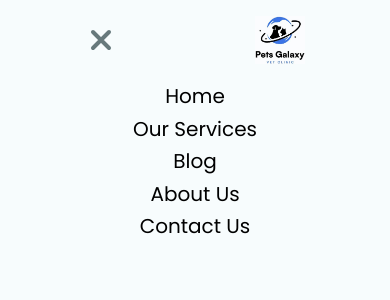
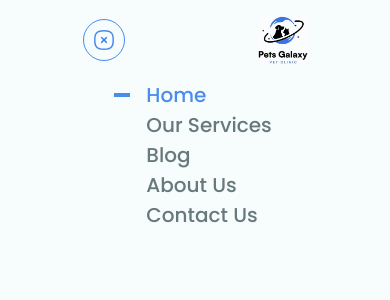
Before and after one commit to pgvetclinic/website, a Next.js app: page / in a window 390 px wide. Both pictures are taken after a click on the button 103 px from the left and 40 px from the top of the page. Shown: the top 300 px of the page. Built offline with nearby package versions, Linux system fonts and the light colour scheme.

Commit message:
change sidebar colors and icon

```diff
--- a/components/navigation/navbar/index.tsx
+++ b/components/navigation/navbar/index.tsx
@@ -3,6 +3,8 @@ import Logo from './Logo';
 import useNavigationStore from '@/store/NavigationStore';
 import { useEffect } from 'react';
 import { usePathname } from 'next/navigation';
+import Close from '@/components/svg/Close';
+import Menu from '@/components/svg/Menu';
 
 export default function NavBar() {
   const isOpen = useNavigationStore((state) => state.isOpen);
@@ -40,34 +42,9 @@ export default function NavBar() {
               className='inline-flex items-center md:hidden'
               onClick={toggle}
             >
-              {!isOpen ? (
-                <svg
-                  xmlns='http://www.w3.org/2000/svg'
-                  width='40'
-                  height='40'
-                  viewBox='0 0 24 24'
-                >
-                  <path
-                    fill='rgba(6, 33, 38, 0.60)'
-                    d='M3 6h18v2H3V6m0 5h18v2H3v-2m0 5h18v2H3v-2Z'
-                  />
-                </svg>
-              ) : (
-                <svg
-                  xmlns='http://www.w3.org/2000/svg'
-                  className='h-8 w-8 text-black'
-                  fill='none'
-                  viewBox='0 0 24 24'
-                  stroke='rgba(6, 33, 38, 0.60)'
-                >
-                  <path
-                    strokeLinecap='round'
-                    strokeLinejoin='round'
-                    strokeWidth='3'
-                    d='M6 18L18 6M6 6l12 12'
-                  />
-                </svg>
-              )}
+              <div className='w-[42px] h-[42px] shrink-0 rounded-[50%] border-blue-primary border-[1px] border-solid flex justify-center items-center'>
+                {!isOpen ? <Menu /> : <Close />}
+              </div>
             </button>
             <ul className='hidden font-[500] leading-normal flex-row-reverse text-black-7 text-[20px] md:flex gap-x-6'>
               <li>
--- /dev/null
+++ b/components/sidebar/Option.tsx
@@ -0,0 +1,28 @@
+import { usePathname } from 'next/navigation';
+
+type OptionProps = {
+  pathName: string;
+  pathText: string;
+};
+
+export default function Option({ pathName, pathText }: OptionProps) {
+  const path = usePathname();
+
+  const samePath = path === pathName;
+  return (
+    <div className='flex justify-between items-center'>
+      <div
+        className={`h-[4px] mr-4 w-[20px] ${
+          samePath ? 'bg-blue-primary' : 'bg-blue-footer'
+        }`}
+      ></div>
+      <p
+        className={`text-[20px] w-full font-[500] leading-normal ${
+          samePath ? 'text-blue-primary' : 'text-black-7'
+        }`}
+      >
+        {pathText}
+      </p>
+    </div>
+  );
+}
--- a/components/sidebar/index.tsx
+++ b/components/sidebar/index.tsx
@@ -1,35 +1,38 @@
 'use client';
+
 import useNavigationStore from '@/store/NavigationStore';
 import Link from 'next/link';
+import Option from './Option';
 
 export default function Sidebar() {
   const isOpen = useNavigationStore((state) => state.isOpen);
+
   return isOpen ? (
     <div className='sidebar-container fixed w-full h-full overflow-hidden justify-center bg-white grid left-0 z-10'>
-      <ul className='sidebar-nav text-center leading-relaxed text-xl'>
+      <ul className='sidebar-nav text-left'>
         <li>
           <Link href='/'>
-            <p>Home</p>
+            <Option pathName='/' pathText='Home' />
           </Link>
         </li>
         <li>
           <Link href='/services'>
-            <p>Our Services</p>
+            <Option pathName='/services' pathText='Our Services' />
           </Link>
         </li>
         <li>
           <Link href='/blog'>
-            <p>Blog</p>
+            <Option pathName='/blog' pathText='Blog' />
           </Link>
         </li>
         <li>
           <Link href='/about'>
-            <p>About Us</p>
+            <Option pathName='/about' pathText='About Us' />
           </Link>
         </li>
         <li>
           <Link href='/contacts'>
-            <p>Contact Us</p>
+            <Option pathName='/contacts' pathText='Contact Us' />
           </Link>
         </li>
       </ul>
--- /dev/null
+++ b/components/svg/Close.tsx
@@ -0,0 +1,38 @@
+export default function Close() {
+  return (
+    <svg
+      xmlns='http://www.w3.org/2000/svg'
+      width='20'
+      height='20'
+      viewBox='0 0 20 20'
+      fill='none'
+    >
+      <path
+        d='M12.3941 7.59473L7.60205 12.3867'
+        stroke='#2876E8'
+        strokeOpacity='0.84'
+        strokeWidth='1.5'
+        strokeLinecap='round'
+        strokeLinejoin='round'
+      />
+      <path
+        d='M12.4001 12.393L7.6001 7.59302'
+        stroke='#2876E8'
+        strokeOpacity='0.84'
+        strokeWidth='1.5'
+        strokeLinecap='round'
+        strokeLinejoin='round'
+      />
+      <path
+        fill-rule='evenodd'
+        clip-rule='evenodd'
+        d='M0.75 10C0.75 16.937 3.063 19.25 10 19.25C16.937 19.25 19.25 16.937 19.25 10C19.25 3.063 16.937 0.75 10 0.75C3.063 0.75 0.75 3.063 0.75 10Z'
+        stroke='#2876E8'
+        strokeOpacity='0.84'
+        strokeWidth='1.5'
+        strokeLinecap='round'
+        strokeLinejoin='round'
+      />
+    </svg>
+  );
+}
--- /dev/null
+++ b/components/svg/Menu.tsx
@@ -0,0 +1,40 @@
+export default function Menu() {
+  return (
+    <svg
+      xmlns='http://www.w3.org/2000/svg'
+      width='20'
+      height='20'
+      viewBox='0 0 20 20'
+      fill='none'
+    >
+      <path
+        fillRule='evenodd'
+        clipRule='evenodd'
+        d='M4.25 1.5C1.5 1.5 1.5 1.708 1.5 4.25V4.275C1.5 5.382 1.5 6.182 1.771 6.52C2.036 6.848 2.823 7 4.25 7C5.677 7 6.464 6.847 6.729 6.519C7 6.182 7 5.382 7 4.274C7 1.708 7 1.5 4.25 1.5ZM4.25 8.5C2.564 8.5 1.299 8.323 0.604 7.46C0 6.711 0 5.689 0 4.275L0.75 4.25H0C0 1.38 0.181 0 4.25 0C8.319 0 8.5 1.38 8.5 4.25C8.5 5.688 8.5 6.711 7.896 7.46C7.201 8.323 5.936 8.5 4.25 8.5Z'
+        fill='#2876E8'
+        fillOpacity='0.84'
+      />
+      <path
+        fillRule='evenodd'
+        clipRule='evenodd'
+        d='M15.25 1.5C12.5 1.5 12.5 1.708 12.5 4.25V4.275C12.5 5.382 12.5 6.182 12.771 6.52C13.036 6.848 13.823 7 15.25 7C16.677 7 17.464 6.847 17.729 6.519C18 6.182 18 5.382 18 4.274C18 1.708 18 1.5 15.25 1.5ZM15.25 8.5C13.564 8.5 12.299 8.323 11.604 7.46C11 6.711 11 5.689 11 4.275L11.75 4.25H11C11 1.38 11.181 0 15.25 0C19.319 0 19.5 1.38 19.5 4.25C19.5 5.688 19.5 6.711 18.896 7.46C18.201 8.323 16.936 8.5 15.25 8.5Z'
+        fill='#2876E8'
+        fillOpacity='0.84'
+      />
+      <path
+        fillRule='evenodd'
+        clipRule='evenodd'
+        d='M4.25 12.5C1.5 12.5 1.5 12.708 1.5 15.25V15.275C1.5 16.382 1.5 17.182 1.771 17.52C2.036 17.848 2.823 18 4.25 18C5.677 18 6.464 17.847 6.729 17.519C7 17.182 7 16.382 7 15.274C7 12.708 7 12.5 4.25 12.5ZM4.25 19.5C2.564 19.5 1.299 19.323 0.604 18.46C0 17.711 0 16.689 0 15.275L0.75 15.25H0C0 12.38 0.181 11 4.25 11C8.319 11 8.5 12.38 8.5 15.25C8.5 16.688 8.5 17.711 7.896 18.46C7.201 19.323 5.936 19.5 4.25 19.5Z'
+        fill='#2876E8'
+        fillOpacity='0.84'
+      />
+      <path
+        fillRule='evenodd'
+        clipRule='evenodd'
+        d='M15.25 12.5C12.5 12.5 12.5 12.708 12.5 15.25V15.275C12.5 16.382 12.5 17.182 12.771 17.52C13.036 17.848 13.823 18 15.25 18C16.677 18 17.464 17.847 17.729 17.519C18 17.182 18 16.382 18 15.274C18 12.708 18 12.5 15.25 12.5ZM15.25 19.5C13.564 19.5 12.299 19.323 11.604 18.46C11 17.711 11 16.689 11 15.275L11.75 15.25H11C11 12.38 11.181 11 15.25 11C19.319 11 19.5 12.38 19.5 15.25C19.5 16.688 19.5 17.711 18.896 18.46C18.201 19.323 16.936 19.5 15.25 19.5Z'
+        fill='#2876E8'
+        fillOpacity='0.84'
+      />
+    </svg>
+  );
+}
```
